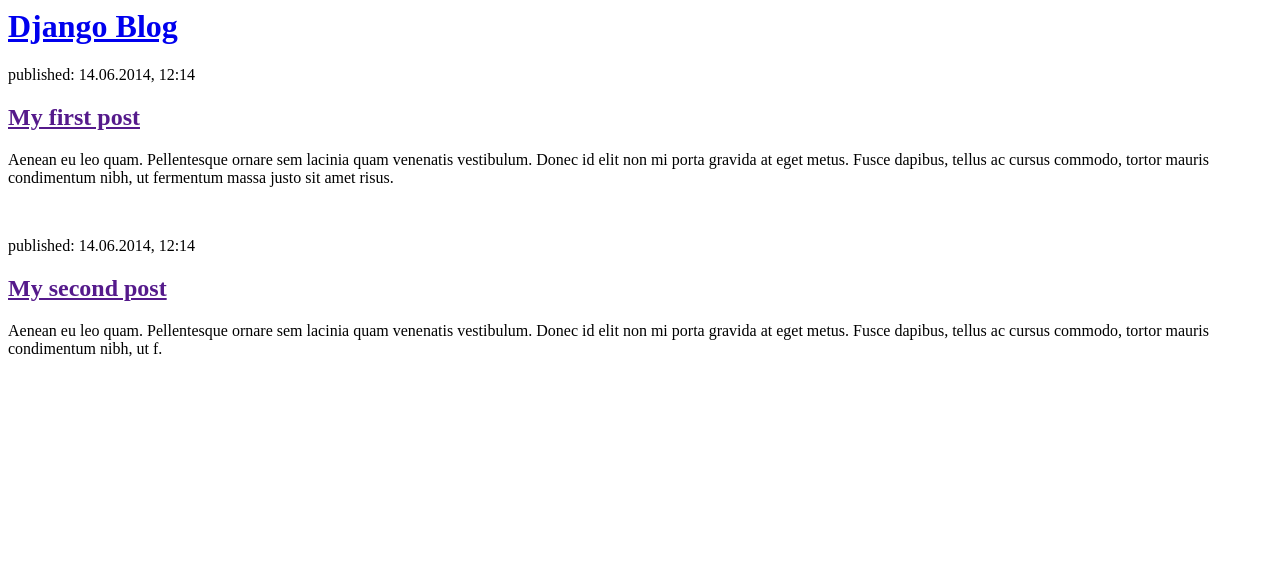
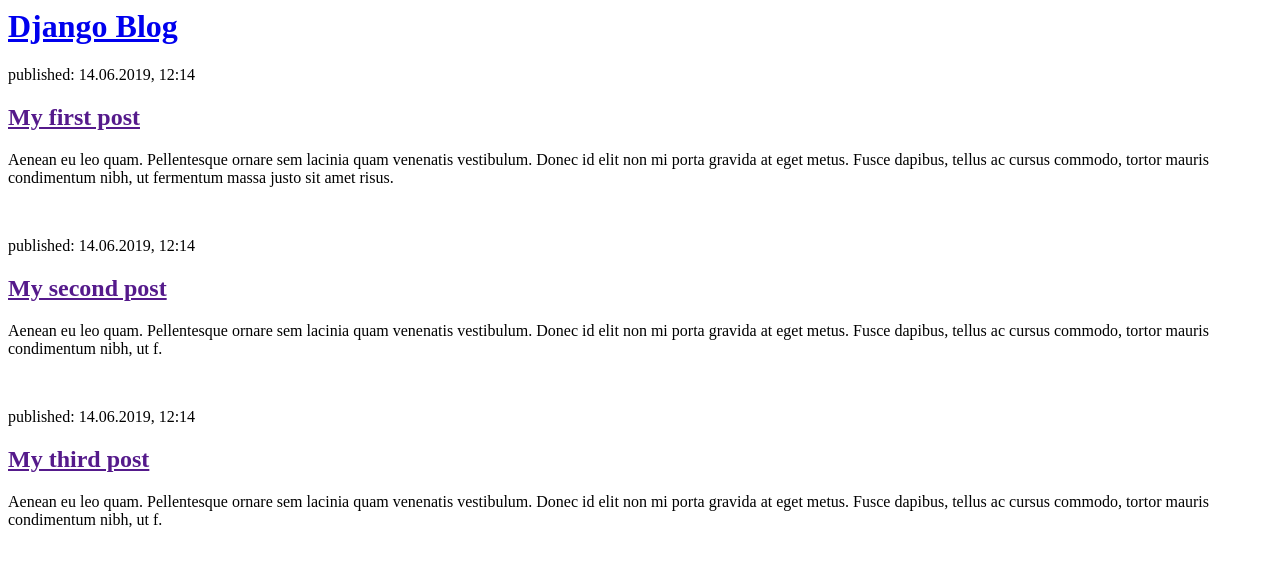
Before and after one commit to Yniroula/djangolearning, a Django app: page / in a window 1280 px wide. Shown: the top 567 px of the page. Run offline with Django 3.2, Linux system fonts and the light colour scheme.

Commit message:
added little more html text

```diff
--- a/blog/templates/blog/post_list.html
+++ b/blog/templates/blog/post_list.html
@@ -8,14 +8,20 @@
         </div>
 
         <div>
-            <p>published: 14.06.2014, 12:14</p>
+            <p>published: 14.06.2019, 12:14</p>
             <h2><a href="">My first post</a></h2>
             <p>Aenean eu leo quam. Pellentesque ornare sem lacinia quam venenatis vestibulum. Donec id elit non mi porta gravida at eget metus. Fusce dapibus, tellus ac cursus commodo, tortor mauris condimentum nibh, ut fermentum massa justo sit amet risus.</p>
         </div>
         <br>
         <div>
-            <p>published: 14.06.2014, 12:14</p>
+            <p>published: 14.06.2019, 12:14</p>
             <h2><a href="">My second post</a></h2>
+            <p>Aenean eu leo quam. Pellentesque ornare sem lacinia quam venenatis vestibulum. Donec id elit non mi porta gravida at eget metus. Fusce dapibus, tellus ac cursus commodo, tortor mauris condimentum nibh, ut f.</p>
+        </div>
+        <br>
+        <div>
+            <p>published: 14.06.2019, 12:14</p>
+            <h2><a href="">My third post</a></h2>
             <p>Aenean eu leo quam. Pellentesque ornare sem lacinia quam venenatis vestibulum. Donec id elit non mi porta gravida at eget metus. Fusce dapibus, tellus ac cursus commodo, tortor mauris condimentum nibh, ut f.</p>
         </div>
     </body>
```
